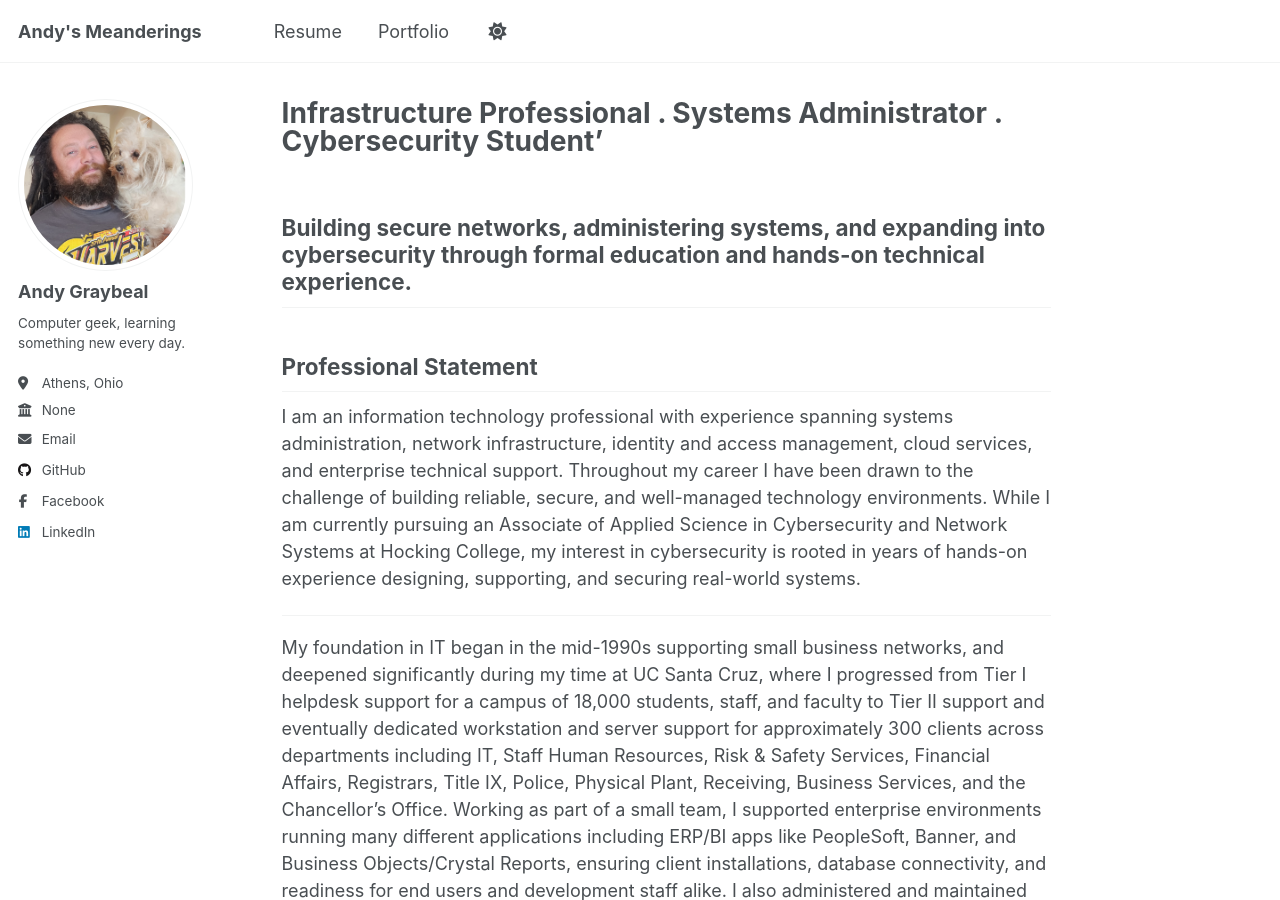
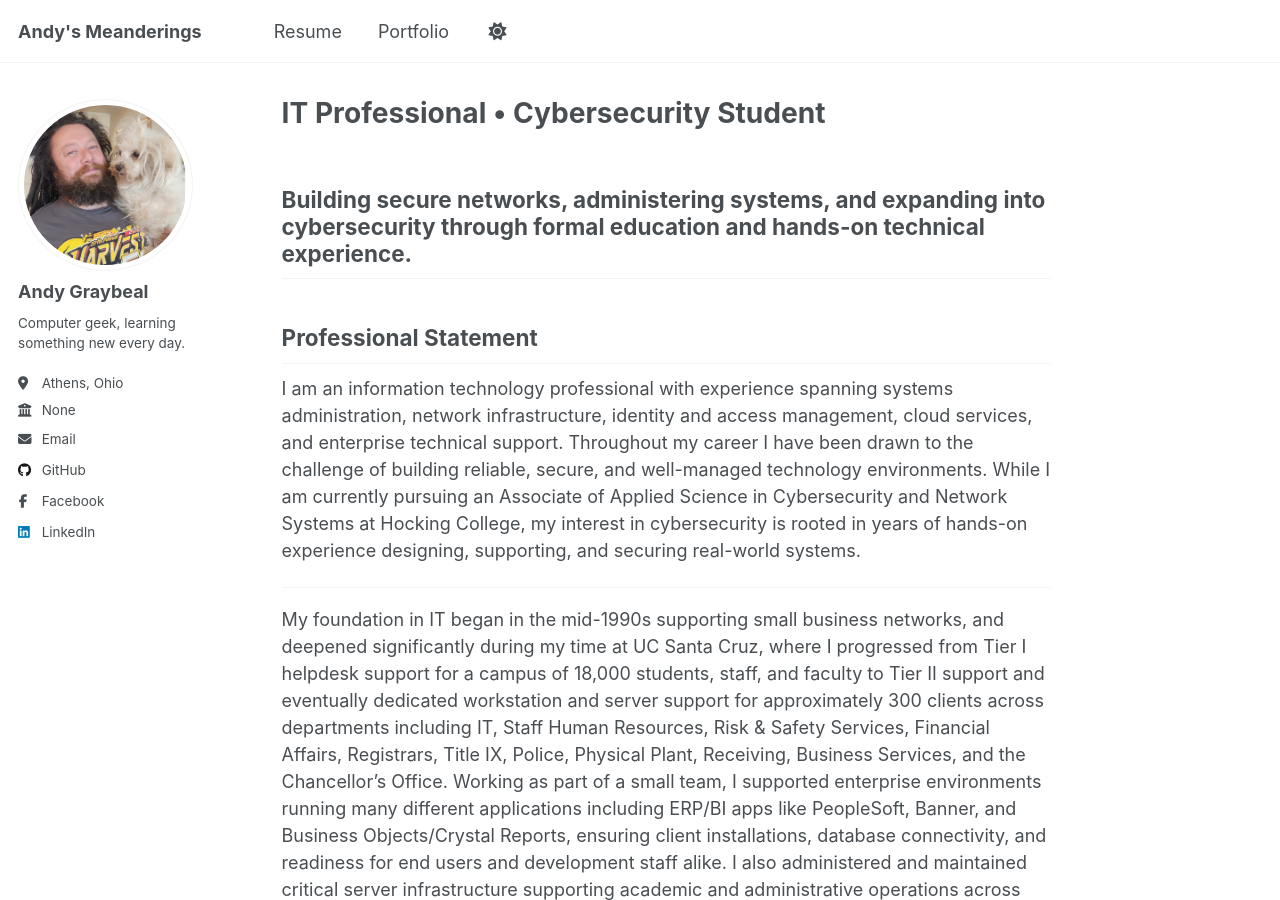
Before and after one commit to andy-graybeal/andy-graybeal.github.io, a Jekyll site: the page built from _pages/about.md, in a window 1280 px wide and 900 px high. Built offline with Jekyll 4.4.1, drawn with Linux system fonts in a browser that asks for light colours; a script that is not in the unit is left out.

Commit message:
Update title in about.md for clarity

```diff
--- a/_pages/about.md
+++ b/_pages/about.md
@@ -1,6 +1,6 @@
 ---
 permalink: /
-title: "Infrastructure Professional . Systems Administrator . Cybersecurity Student'"
+title: "IT Professional • Cybersecurity Student"
 author_profile: true
 redirect_from:
   - /about/
```
